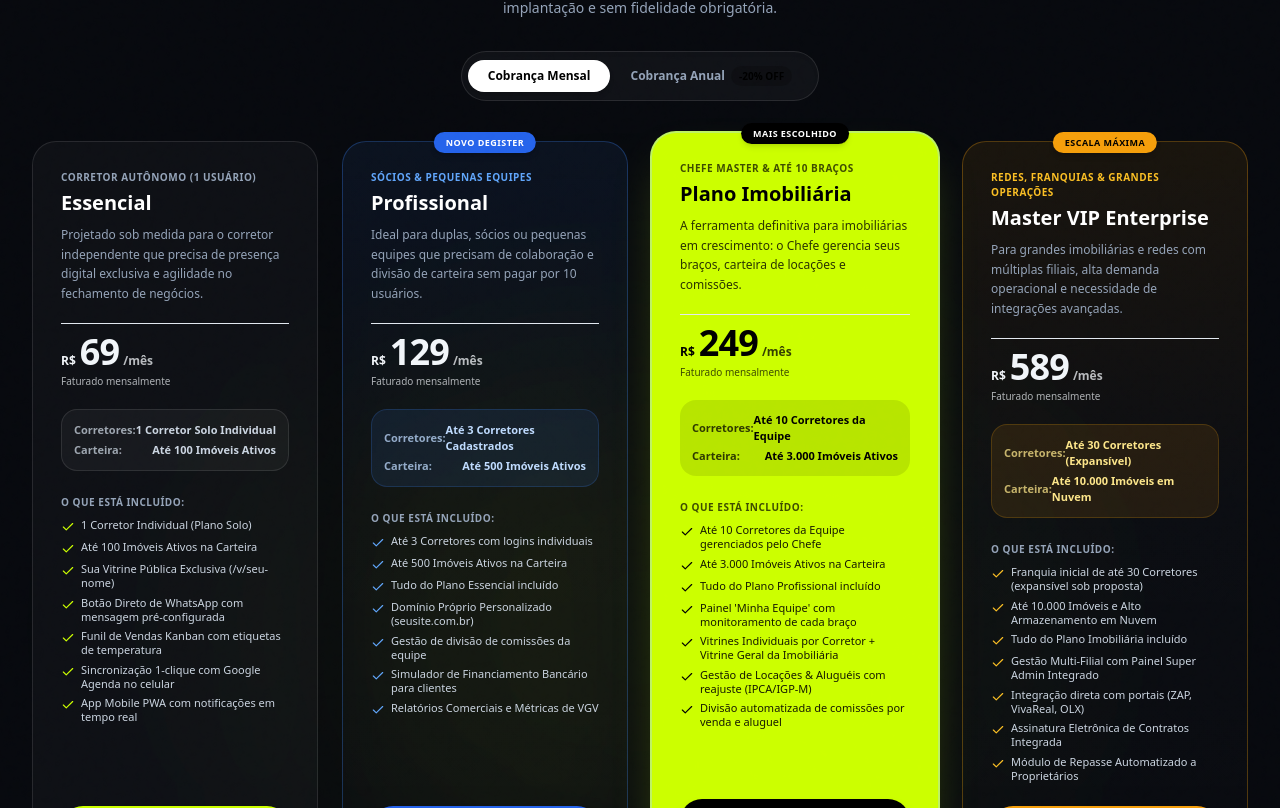
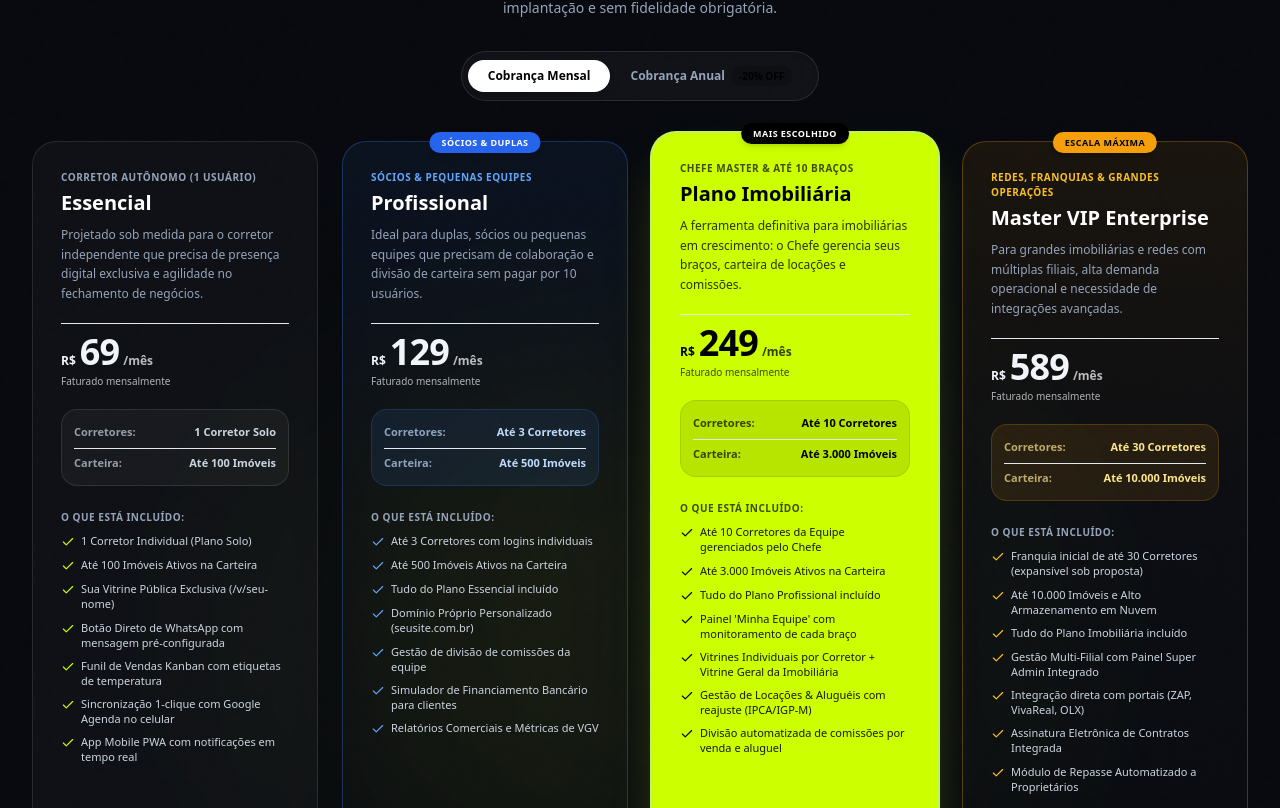
Before and after one commit to Esamwell/imobiliariaprime, a Next.js app: page / in a window 1280 px wide. Shown: the part 5112-5920 px from the top of the page. Built offline with nearby package versions, Linux system fonts and the light colour scheme.

Commit message:
fix(ui): correcao na formatacao e alinhamento dos cartoes de planos evitando quebra de linha

```diff
--- a/app/page.tsx
+++ b/app/page.tsx
@@ -1231,7 +1231,7 @@ export default function CRMLandingPage() {
                     </div>
                   )}
 
-                  <div className="space-y-5">
+                  <div className="space-y-5 flex-1 flex flex-col justify-between">
                     {/* Header */}
                     <div>
                       <span
@@ -1249,7 +1249,7 @@ export default function CRMLandingPage() {
                         {plan.name}
                       </h3>
                       <p
-                        className={`text-xs mt-2 leading-relaxed ${
+                        className={`text-xs mt-2 leading-relaxed min-h-[44px] ${
                           isLime ? "text-black/80" : "text-slate-400"
                         }`}
                       >
@@ -1271,11 +1271,11 @@ export default function CRMLandingPage() {
                       </span>
                     </div>
 
-                    {/* Limits Caps */}
+                    {/* Limits Caps - Formatação Impecável sem Quebras */}
                     <div
-                      className={`rounded-2xl p-3 text-xs font-semibold space-y-1 ${
+                      className={`rounded-2xl p-3 text-xs font-semibold ${
                         isLime
-                          ? "bg-black/10 text-black"
+                          ? "bg-black/10 text-black border border-black/10"
                           : isGold
                           ? "bg-amber-500/10 text-amber-200 border border-amber-500/20"
                           : isBlue
@@ -1283,18 +1283,18 @@ export default function CRMLandingPage() {
                           : "bg-white/[0.04] text-slate-300 border border-white/10"
                       }`}
                     >
-                      <div className="flex items-center justify-between text-[11px]">
-                        <span className="opacity-75">Corretores:</span>
-                        <span className="font-bold">{plan.brokerLimit}</span>
+                      <div className="flex items-center justify-between text-[11px] py-0.5">
+                        <span className="opacity-70 whitespace-nowrap">Corretores:</span>
+                        <span className="font-extrabold whitespace-nowrap">{plan.brokerLimit}</span>
                       </div>
-                      <div className="flex items-center justify-between text-[11px]">
-                        <span className="opacity-75">Carteira:</span>
-                        <span className="font-bold">{plan.propertiesLimit}</span>
+                      <div className="flex items-center justify-between text-[11px] py-0.5 border-t border-current/10 mt-1.5 pt-1.5">
+                        <span className="opacity-70 whitespace-nowrap">Carteira:</span>
+                        <span className="font-extrabold whitespace-nowrap">{plan.propertiesLimit}</span>
                       </div>
                     </div>
 
                     {/* Features List */}
-                    <div className="space-y-2 pt-1">
+                    <div className="space-y-2 pt-1 flex-1">
                       <span
                         className={`text-[10px] font-bold uppercase tracking-wider block ${
                           isLime ? "text-black/70" : "text-slate-400"
@@ -1302,7 +1302,7 @@ export default function CRMLandingPage() {
                       >
                         O que está incluído:
                       </span>
-                      <ul className="space-y-1.5 text-xs">
+                      <ul className="space-y-2 text-xs">
                         {plan.features.slice(0, 7).map((feat, idx) => (
                           <li key={idx} className="flex items-start gap-1.5">
                             <Check
@@ -1310,7 +1310,7 @@ export default function CRMLandingPage() {
                                 isLime ? "text-black font-extrabold" : isBlue ? "text-blue-400" : isGold ? "text-amber-400" : "text-[#CCFF00]"
                               }`}
                             />
-                            <span className={`text-[11px] leading-tight ${isLime ? "text-black/90 font-medium" : "text-slate-300"}`}>
+                            <span className={`text-[11px] leading-snug ${isLime ? "text-black/90 font-medium" : "text-slate-300"}`}>
                               {feat}
                             </span>
                           </li>
@@ -1320,7 +1320,7 @@ export default function CRMLandingPage() {
                   </div>
 
                   {/* CTA Button */}
-                  <div className="pt-6">
+                  <div className="pt-6 mt-auto">
                     <button
                       type="button"
                       onClick={() => handleSelectPlan(plan)}
--- a/lib/plans.ts
+++ b/lib/plans.ts
@@ -27,8 +27,8 @@ export const TACTUS_PLANS: Record<string, PlanDefinition> = {
     period: "/mês",
     maxBrokers: 1,
     maxProperties: 100,
-    brokerLimit: "1 Corretor Solo Individual",
-    propertiesLimit: "Até 100 Imóveis Ativos",
+    brokerLimit: "1 Corretor Solo",
+    propertiesLimit: "Até 100 Imóveis",
     description: "Projetado sob medida para o corretor independente que precisa de presença digital exclusiva e agilidade no fechamento de negócios.",
     features: [
       "1 Corretor Individual (Plano Solo)",
@@ -49,14 +49,14 @@ export const TACTUS_PLANS: Record<string, PlanDefinition> = {
     id: "profissional",
     name: "Profissional",
     subtitle: "Sócios & Pequenas Equipes",
-    badge: "NOVO DEGISTER",
+    badge: "SÓCIOS & DUPLAS",
     priceMonthly: 129,
     priceAnnual: 103, // 20% off
     period: "/mês",
     maxBrokers: 3,
     maxProperties: 500,
-    brokerLimit: "Até 3 Corretores Cadastrados",
-    propertiesLimit: "Até 500 Imóveis Ativos",
+    brokerLimit: "Até 3 Corretores",
+    propertiesLimit: "Até 500 Imóveis",
     description: "Ideal para duplas, sócios ou pequenas equipes que precisam de colaboração e divisão de carteira sem pagar por 10 usuários.",
     features: [
       "Até 3 Corretores com logins individuais",
@@ -83,8 +83,8 @@ export const TACTUS_PLANS: Record<string, PlanDefinition> = {
     period: "/mês",
     maxBrokers: 10,
     maxProperties: 3000,
-    brokerLimit: "Até 10 Corretores da Equipe",
-    propertiesLimit: "Até 3.000 Imóveis Ativos",
+    brokerLimit: "Até 10 Corretores",
+    propertiesLimit: "Até 3.000 Imóveis",
     description: "A ferramenta definitiva para imobiliárias em crescimento: o Chefe gerencia seus braços, carteira de locações e comissões.",
     features: [
       "Até 10 Corretores da Equipe gerenciados pelo Chefe",
@@ -110,8 +110,8 @@ export const TACTUS_PLANS: Record<string, PlanDefinition> = {
     period: "/mês",
     maxBrokers: 30,
     maxProperties: 10000,
-    brokerLimit: "Até 30 Corretores (Expansível)",
-    propertiesLimit: "Até 10.000 Imóveis em Nuvem",
+    brokerLimit: "Até 30 Corretores",
+    propertiesLimit: "Até 10.000 Imóveis",
     description: "Para grandes imobiliárias e redes com múltiplas filiais, alta demanda operacional e necessidade de integrações avançadas.",
     features: [
       "Franquia inicial de até 30 Corretores (expansível sob proposta)",
```
